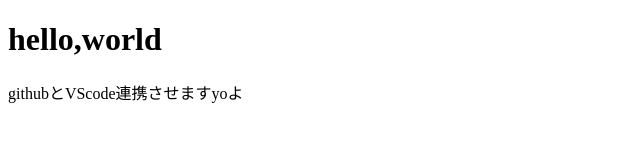
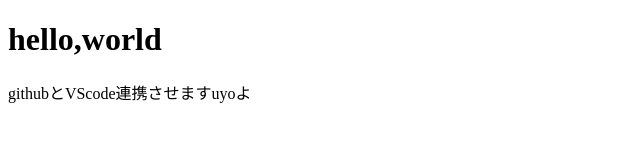
Before and after one commit to senmon10/code, a plain HTML site: page index.html in a window 1280 px wide. Shown: the full height of the page, 0-640 px from the left. Drawn offline with Linux system fonts and the light colour scheme.

Commit message:
hennkouda

```diff
--- a/index.html
+++ b/index.html
@@ -10,7 +10,7 @@
 
     <body>
 <h1>hello,world</h1>
-<p>githubとVScode連携させますyoよ</p>
+<p>githubとVScode連携させますuyoよ</p>
 
     </body>
     </html>
```
